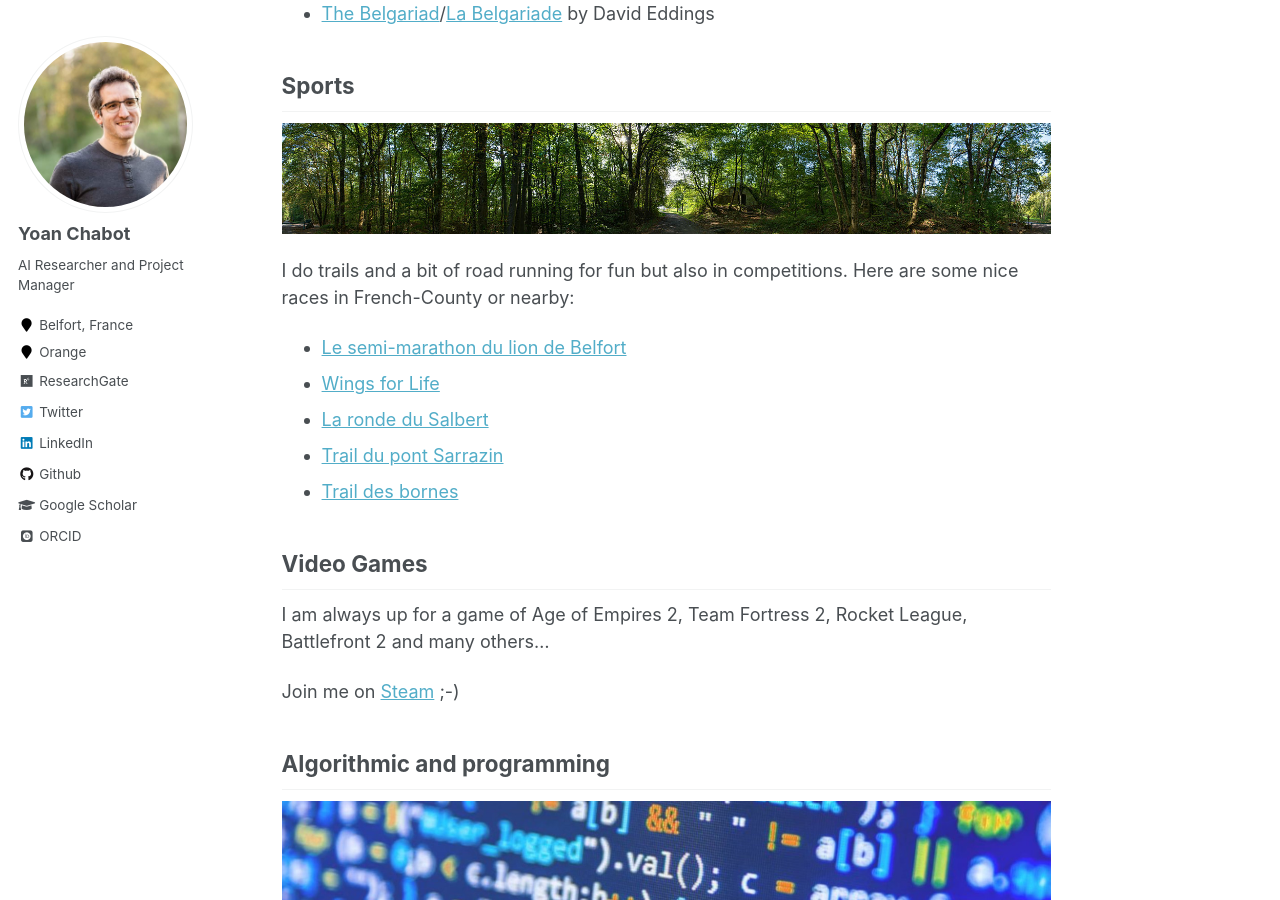
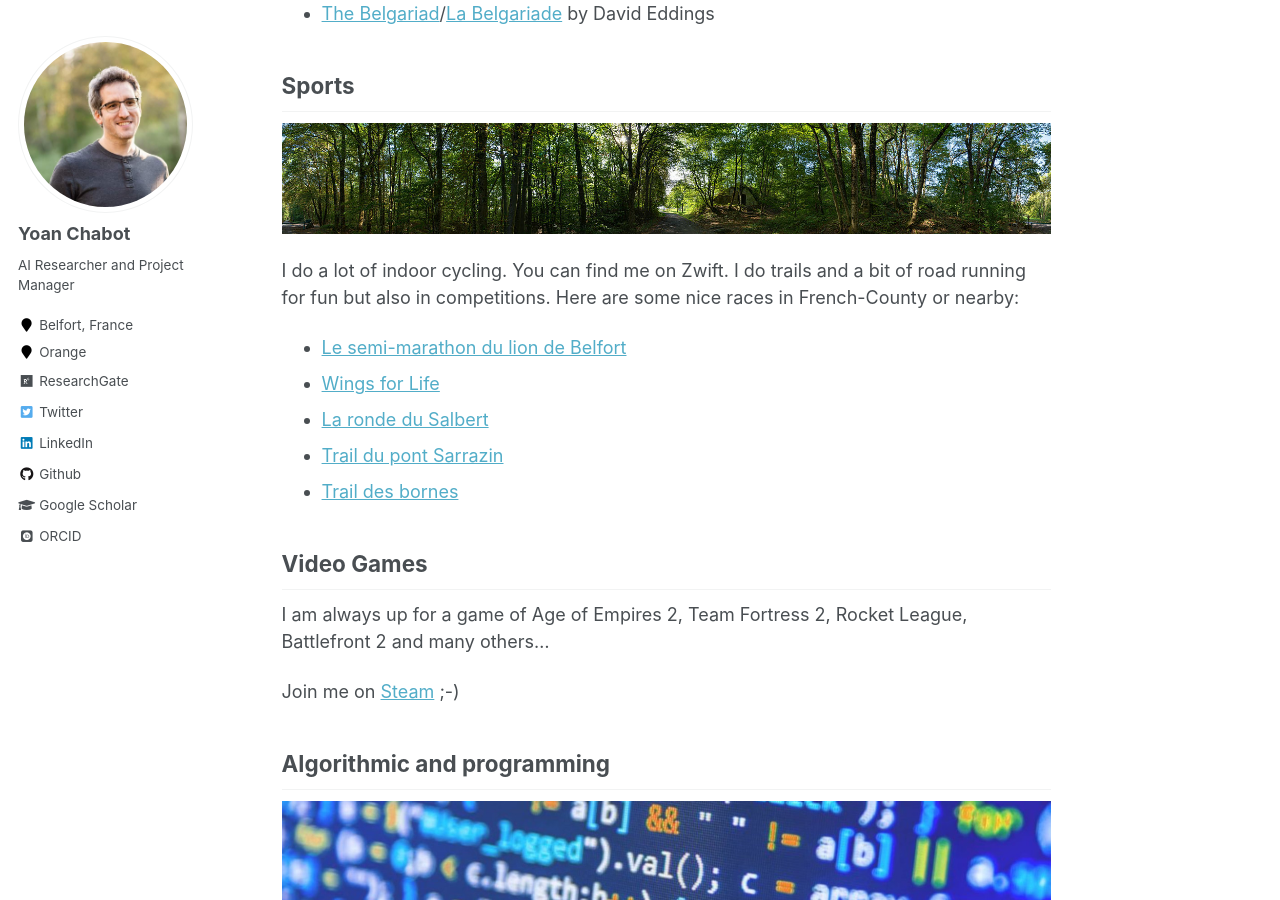
Before and after one commit to yoanchabot/yoanchabot.github.io, a Jekyll site: the page built from _pages/hobbies.md, in a window 1280 px wide and 900 px high, scrolled down 1607 px. Built offline with Jekyll 4.4.1, drawn with Linux system fonts in a browser that asks for light colours; some web fonts are replaced.

Commit message:
Update hobbies with indoor cycling details
Added indoor cycling information and updated sports section.

```diff
--- a/_pages/hobbies.md
+++ b/_pages/hobbies.md
@@ -39,6 +39,7 @@ Some great books I love and recommend (for SF and heroic fantasy lovers):
 ## Sports
 ![Running]({{ site.baseurl }}/images/running.jpg "Running")
 
+I do a lot of indoor cycling. You can find me on Zwift.
 I do trails and a bit of road running for fun but also in competitions.
 Here are some nice races in French-County or nearby:
 * [Le semi-marathon du lion de Belfort](https://www.lelion.org/)
```
